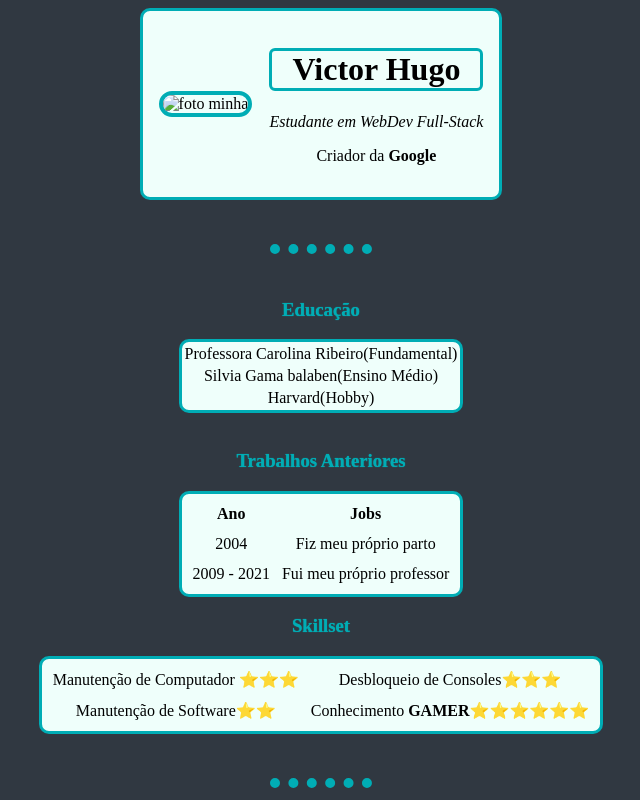
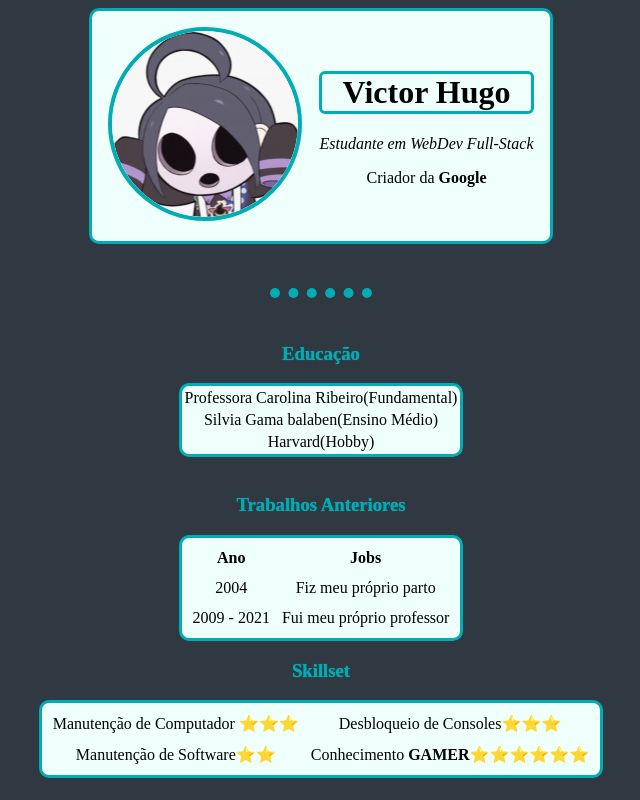
Before and after one commit to Laikea/Site-Pessoal, a plain HTML site: page index.html in a window 1280 px wide. Shown: the top 800 px of the page, without its empty margins (319-959 px from the left). Drawn offline with Linux system fonts and the light colour scheme; files that its build step writes are made by us from their sources.

Commit message:
Update index.html

```diff
--- a/index.html
+++ b/index.html
@@ -6,7 +6,7 @@
 
   <title>Site pessoal do Virão</title>
 
-<link rel="stylesheet" href="/css/styles.css">
+<link rel="stylesheet" href="/styles.css">
 
 </head>
 
@@ -14,7 +14,7 @@
   <table cellspacing="15">
     <tbody>
       <tr>
-        <td><img src="/imagens/literalmente_eu.png" alt="foto minha"></td>
+        <td><img src="/literalmente_eu.png" alt="foto minha"></td>
         <td>
           <h1>Victor Hugo</h1>
           <p><em>Estudante em WebDev Full-Stack</em></p>
```
